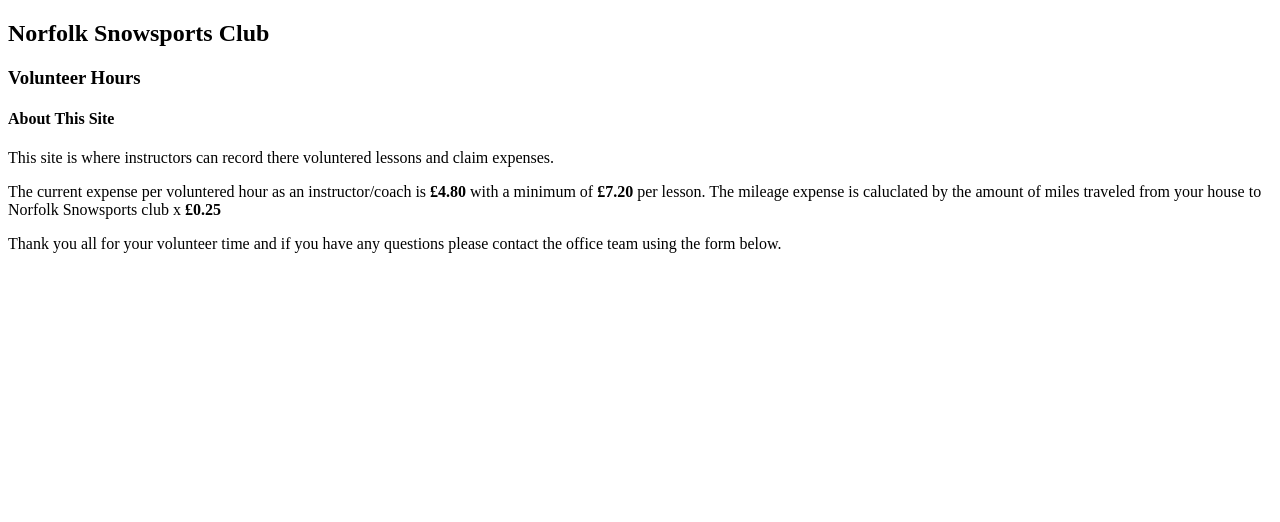
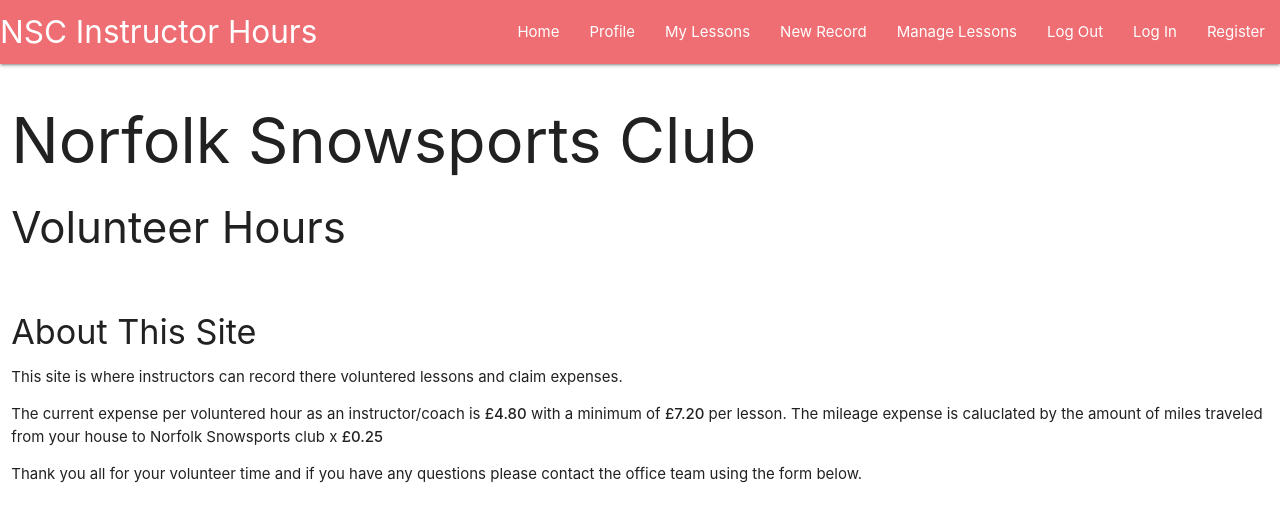
Before and after one commit to CharlieC115/MS3-NSC-Volunteer-Hours, a Flask app: page / in a window 1280 px wide. Shown: the top 522 px of the page. Run offline with Flask 2, Linux system fonts and the light colour scheme; some libraries are stand-ins or nearby versions.

Commit message:
Created base.html and added templating, nav bar and links to materialize, google fonts and static files

```diff
--- /dev/null
+++ b/templates/base.html
@@ -0,0 +1,58 @@
+<!DOCTYPE html>
+<html lang="en">
+<head>
+    <meta charset="UTF-8">
+    <meta http-equiv="X-UA-Compatible" content="IE=edge">
+    <meta name="viewport" content="width=device-width, initial-scale=1.0">
+    <link rel="stylesheet" href="https://cdnjs.cloudflare.com/ajax/libs/font-awesome/5.15.3/css/all.min.css" integrity="sha512-iBBXm8fW90+nuLcSKlbmrPcLa0OT92xO1BIsZ+ywDWZCvqsWgccV3gFoRBv0z+8dLJgyAHIhR35VZc2oM/gI1w==" crossorigin="anonymous" referrerpolicy="no-referrer" type="text/css"/>
+    <link rel="stylesheet" href="https://cdnjs.cloudflare.com/ajax/libs/materialize/1.0.0/css/materialize.min.css" type="text/css">
+    <link rel="stylesheet" href="{{ url_for('static', filename='css/style.css') }}" type="text/css">
+    {% block styles %}
+    {% endblock %}
+    <title>NSC Volunteer Hours</title>
+</head>
+<body>
+    <header>
+        <!-- top navbar -->
+        <nav>
+            <div class="nav-wrapper">
+                <a href="#!" class="brand-logo">NSC Instructor Hours</a>
+                <a href="#" data-target="mobile-demo" class="sidenav-trigger"><i class=""></i></a>
+                <ul class="right hide-on-med-and-down">
+                    <li><a href="#">Home</a></li>
+                    <li><a href="#">Profile</a></li>
+                    <li><a href="#">My Lessons</a></li>
+                    <li><a href="#">New Record</a></li>
+                    <li><a href="#">Manage Lessons</a></li>
+                    <li><a href="#">Log Out</a></li>
+                    <li><a href="#">Log In</a></li>
+                    <li><a href="#">Register</a></li>
+                </ul>
+            </div>
+        </nav>
+        <!-- mobile sidenav -->
+        <ul class="sidenav" id="mobile-demo">
+            <li><h4>NSC Instructor Hours</h4></li>
+            <li><a href="#">Home</a></li>
+            <li><a href="#">Profile</a></li>
+            <li><a href="#">My Lessons</a></li>
+            <li><a href="#">New Record</a></li>
+            <li><a href="#">Manage Lessons</a></li>
+            <li><a href="#">Log Out</a></li>
+            <li><a href="#">Log In</a></li>
+            <li><a href="#">Register</a></li>
+        </ul>
+    </header>
+
+    <main>
+        {% block content %}
+        {% endblock %}
+    </main>
+
+    <script src="https://code.jquery.com/jquery-3.6.0.min.js" integrity="sha256-/xUj+3OJU5yExlq6GSYGSHk7tPXikynS7ogEvDej/m4=" crossorigin="anonymous"></script>
+    <script src="https://cdnjs.cloudflare.com/ajax/libs/materialize/1.0.0/js/materialize.min.js"></script>
+    <script src="{{ url_for('static', filename='js/script.js') }}"></script>
+    {% block scripts %}
+    {% endblock %}
+</body>
+</html>
--- a/templates/home.html
+++ b/templates/home.html
@@ -1,12 +1,5 @@
-<!DOCTYPE html>
-<html lang="en">
-<head>
-    <meta charset="UTF-8">
-    <meta http-equiv="X-UA-Compatible" content="IE=edge">
-    <meta name="viewport" content="width=device-width, initial-scale=1.0">
-    <title>NSC Volunteer Hours</title>
-</head>
-<body>
+{% extends 'base.html' %}
+{% block content %}
     <section>
         <div class="row">
             <div class="col">
@@ -23,5 +16,4 @@
             </div>
         </div>
     </section>
-</body>
-</html>
+{% endblock %}
```
